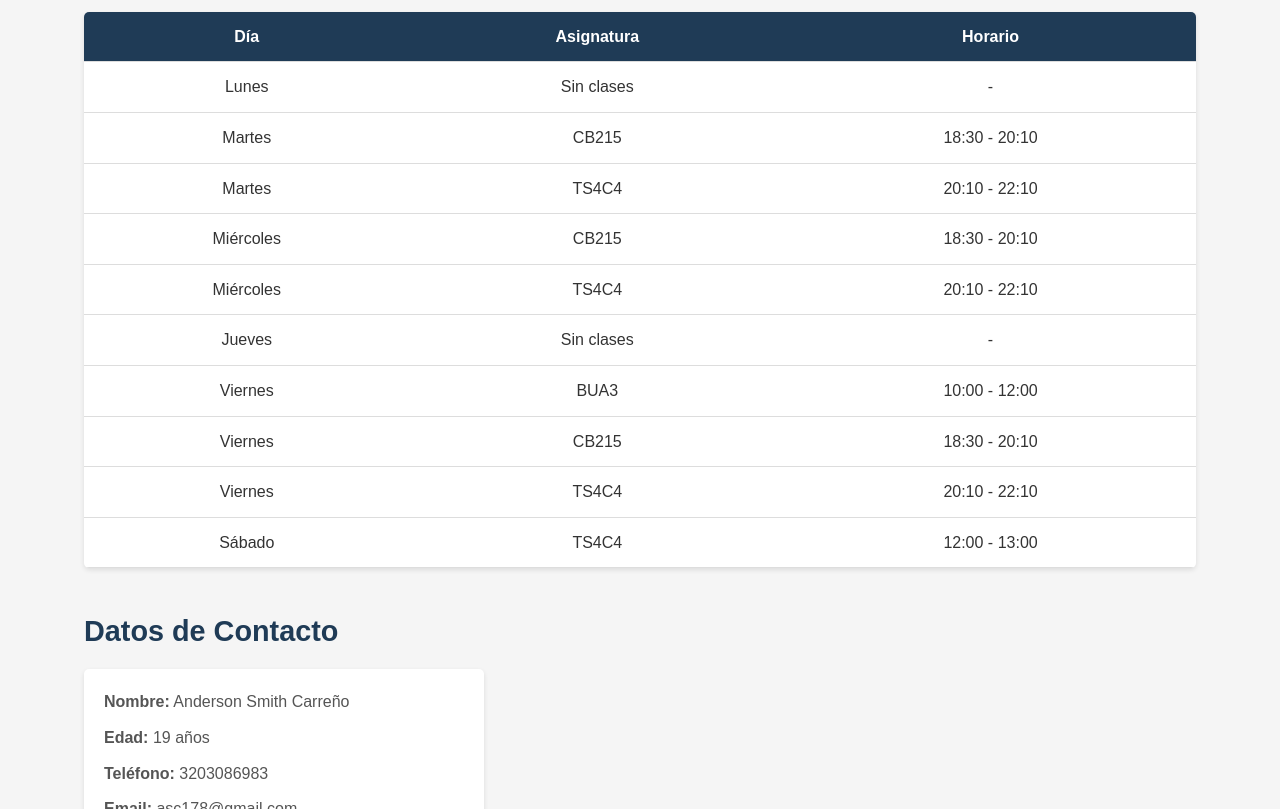
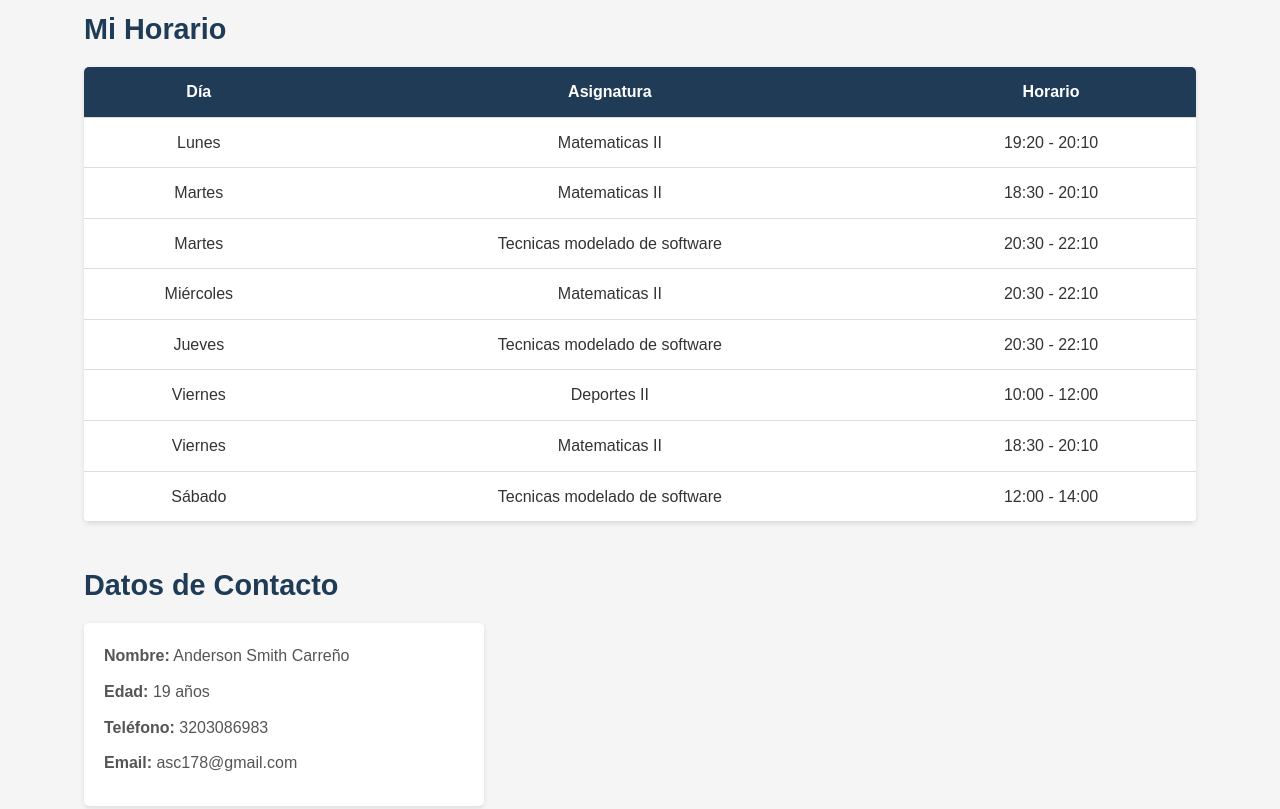
Before and after one commit to Anderdev25/test, a plain HTML site: page index.html in a window 1280 px wide. Shown: the part 931-1740 px from the top of the page. Drawn offline with Linux system fonts and the light colour scheme.

Commit message:
ultimate commit

```diff
--- a/index.html
+++ b/index.html
@@ -109,58 +109,50 @@
 
           <tr>
             <td>Lunes</td>
-            <td>Sin clases</td>
-            <td>-</td>
+            <td>Matematicas II</td>
+            <td>19:20 - 20:10</td>
           </tr>
 
           <tr>
             <td>Martes</td>
-            <td>CB215</td>
+            <td>Matematicas II</td>
             <td>18:30 - 20:10</td>
           </tr>
           <tr>
             <td>Martes</td>
-            <td>TS4C4</td>
-            <td>20:10 - 22:10</td>
+            <td>Tecnicas modelado de software</td>
+            <td>20:30 - 22:10</td>
           </tr>
+
 
           <tr>
             <td>Miércoles</td>
-            <td>CB215</td>
-            <td>18:30 - 20:10</td>
-          </tr>
-          <tr>
-            <td>Miércoles</td>
-            <td>TS4C4</td>
-            <td>20:10 - 22:10</td>
+            <td>Matematicas II</td>
+            <td>20:30 - 22:10</td>
           </tr>
 
           <tr>
             <td>Jueves</td>
-            <td>Sin clases</td>
-            <td>-</td>
+            <td>Tecnicas modelado de software</td>
+            <td>20:30 - 22:10</td>
           </tr>
+
 
           <tr>
             <td>Viernes</td>
-            <td>BUA3</td>
+            <td>Deportes II</td>
             <td>10:00 - 12:00</td>
           </tr>
           <tr>
             <td>Viernes</td>
-            <td>CB215</td>
+            <td>Matematicas II</td>
             <td>18:30 - 20:10</td>
-          </tr>
-          <tr>
-            <td>Viernes</td>
-            <td>TS4C4</td>
-            <td>20:10 - 22:10</td>
           </tr>
 
           <tr>
             <td>Sábado</td>
-            <td>TS4C4</td>
-            <td>12:00 - 13:00</td>
+            <td>Tecnicas modelado de software</td>
+            <td>12:00 - 14:00</td>
           </tr>
         </tbody>
       </table>
--- a/styles.css
+++ b/styles.css
@@ -51,13 +51,14 @@
   }
 
   .noticias-general {
-    display: grid;
-    grid-template-columns: repeat(auto-fill, minmax(250px, 1fr));
+    display: flex;
+    flex-wrap: wrap;
     gap: 20px;
   }
 
   .noticia {
     background-color: #fff;
+    flex: 0 0 250px;
     border-radius: 5px;
     overflow: hidden;
     box-shadow: 0 2px 5px rgba(0,0,0,0.1);
@@ -138,12 +139,6 @@
     color: #fff;
   }
 
-  .tabla-horario tr:hover {
-    background-color: #f2f2f2;
-  }
-
-
-
 
   .contacto {
     margin-bottom: 40px;
```
